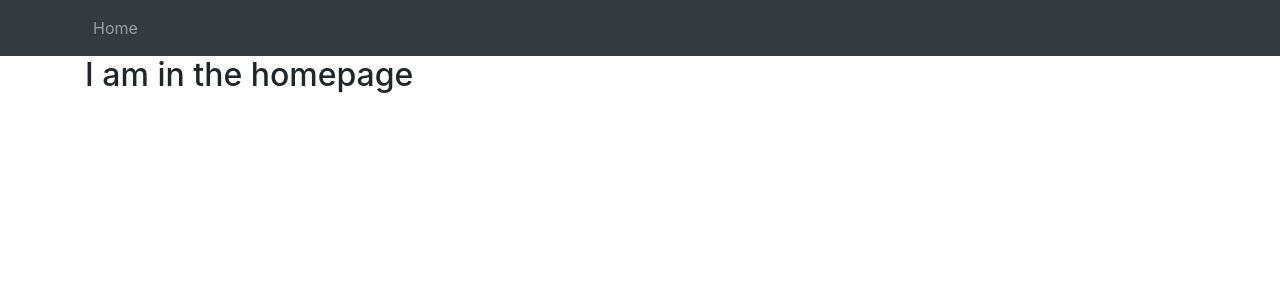
After one commit to mahbubur3/explore-around, a Django app: page /blog/ in a window 1280 px wide. The commit adds this page. Shown: the top 300 px of the page. Run offline with Django 4.2, Linux system fonts and the light colour scheme; some libraries are stand-ins or nearby versions.

Commit message:
worked with homepage

```diff
--- a/Blog_Management/urls.py
+++ b/Blog_Management/urls.py
@@ -1,6 +1,9 @@
 from django.urls import path
+from .import views
 
 
+app_name = 'Blog_Management_App'
+
 urlpatterns = [
-
+    path('', views.blogs, name='blogs'),
 ]
--- a/Blog_Management/views.py
+++ b/Blog_Management/views.py
@@ -1,3 +1,5 @@
 from django.shortcuts import render
 
-# Create your views here.
+
+def blogs(request):
+    return render(request, 'Blog_Management/blogs.html')
--- a/Explore_Around/urls.py
+++ b/Explore_Around/urls.py
@@ -1,6 +1,7 @@
 from django.contrib import admin
 from django.urls import path, include
 from .import views
+
 
 urlpatterns = [
     path('admin/', admin.site.urls),
--- a/Explore_Around/views.py
+++ b/Explore_Around/views.py
@@ -1,5 +1,8 @@
 from django.http import HttpResponse
+from django.urls import reverse
+from django.shortcuts import HttpResponseRedirect
 
 
 def index(request):
-    return HttpResponse('I am homepage')
+
+    return HttpResponseRedirect(reverse('Blog_Management_App:blogs'))
--- /dev/null
+++ b/templates/Blog_Management/blogs.html
@@ -0,0 +1,7 @@
+{% extends 'base.html' %}
+{% block title_block %} Home {% endblock title_block %}
+{% block main_content %}
+
+<h2>I am in the homepage</h2>
+
+{% endblock main_content %}
--- a/templates/base.html
+++ b/templates/base.html
@@ -17,27 +17,25 @@
 </head>
 <body>
     <header>
-        <nav class="navbar navbar-expand-lg bg-light">
-            <div class="container-fluid">
-              <a class="navbar-brand" href="#">Navbar</a>
+      <nav class="navbar navbar-dark navbar-expand-lg bg-dark">
+        <div class="container">
           <button class="navbar-toggler" type="button" data-bs-toggle="collapse" data-bs-target="#navbarSupportedContent" aria-controls="navbarSupportedContent" aria-expanded="false" aria-label="Toggle navigation">
             <span class="navbar-toggler-icon"></span>
           </button>
           <div class="collapse navbar-collapse" id="navbarSupportedContent">
             <ul class="navbar-nav me-auto mb-2 mb-lg-0">
               <li class="nav-item">
-                    <a class="nav-link" href="#">Home</a>
-                  </li>
-                  <li class="nav-item">
-                    <a class="nav-link" href="#">SignIn</a>
-                  </li>
-                  <li class="nav-item">
-                    <a class="nav-link" href="#">SignOut</a>
+                <a class="nav-link" href="{% url 'index' %}">Home</a>
               </li>
             </ul>
           </div>
         </div>
       </nav>
     </header>
+    <section class="container">
+        {% block main_content %}
+
+        {% endblock main_content %}
+    </section>
 </body>
 </html>
```
Lines whose indentation alone changed are shown as unchanged.
